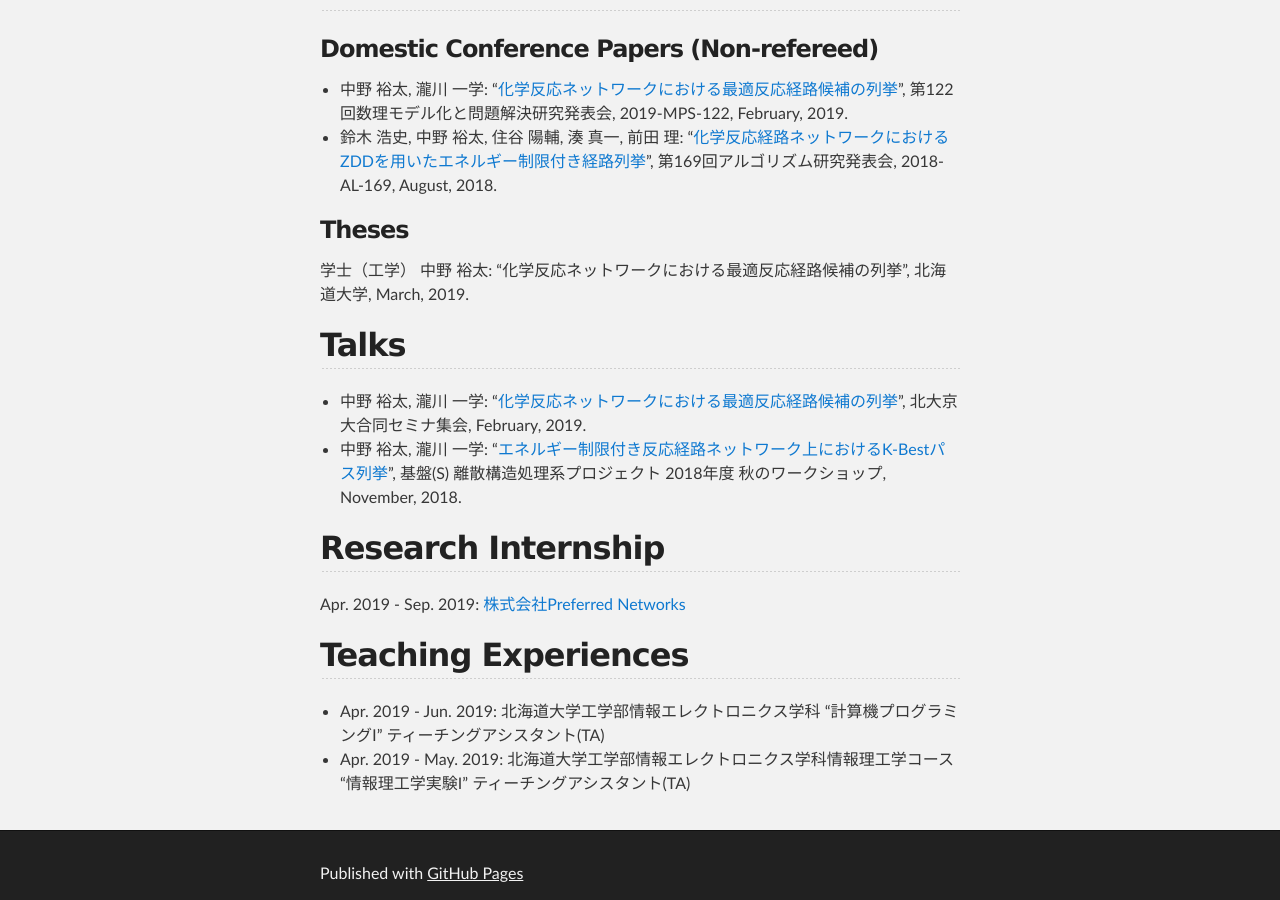
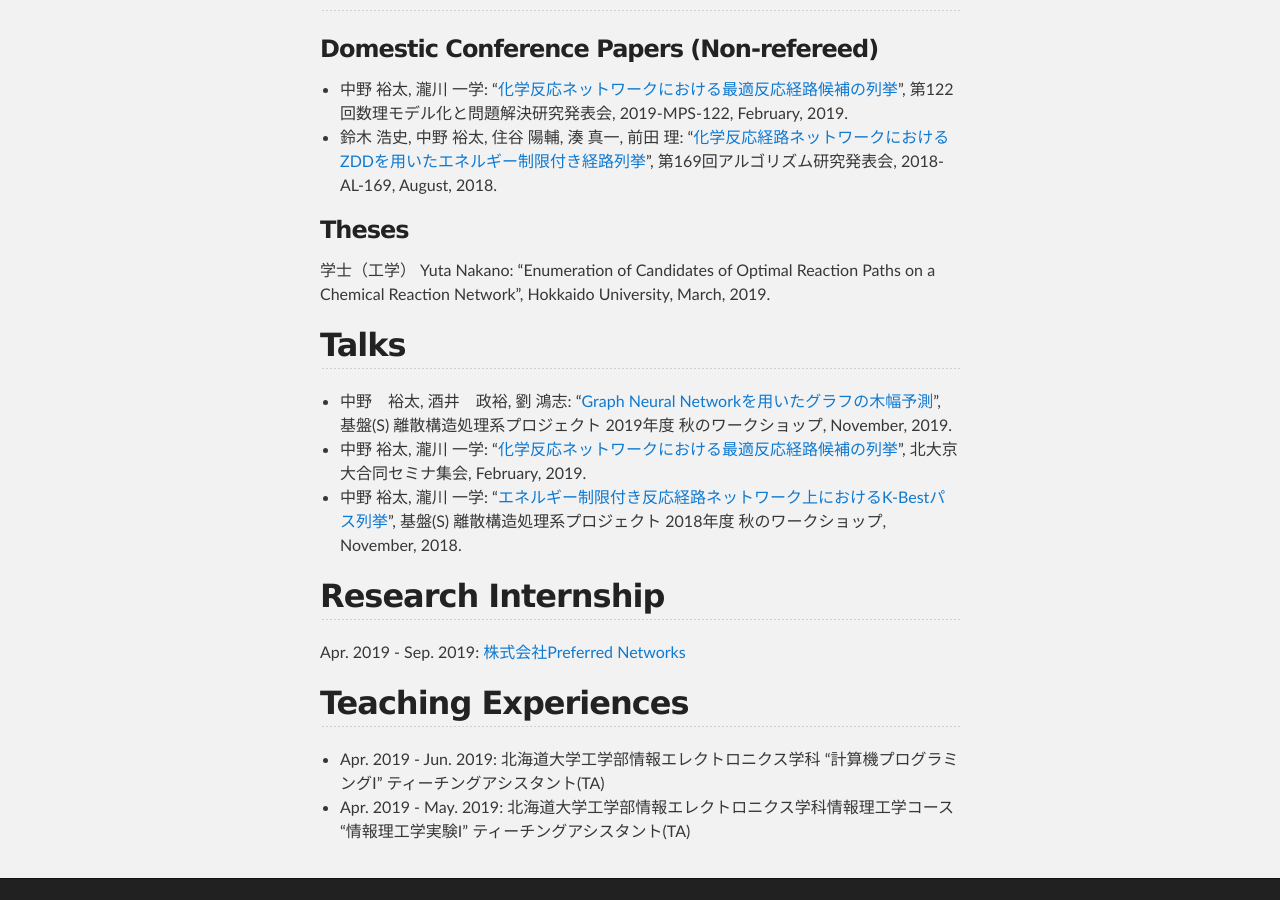
Before and after one commit to mits58/mits58.github.io, a Jekyll site: the page built from index.md, in a window 1280 px wide and 900 px high, scrolled down 1252 px. Built offline with Jekyll 4.4.1, drawn with Linux system fonts in a browser that asks for light colours.

Commit message:
updated autumn workshop

```diff
--- a/index.md
+++ b/index.md
@@ -38,9 +38,10 @@ Since I used chemical data in graduation research, I'm also interested in Chemoi
 
 ### Theses
 学士（工学）
-中野 裕太: "化学反応ネットワークにおける最適反応経路候補の列挙", 北海道大学, March, 2019.
+Yuta Nakano: "Enumeration of Candidates of Optimal Reaction Paths on a Chemical Reaction Network", Hokkaido University, March, 2019.
 
 ## Talks
+- 中野　裕太, 酒井　政裕, 劉 鴻志: "[Graph Neural Networkを用いたグラフの木幅予測](http://www-erato.ist.hokudai.ac.jp/html/php/sub_html.php?id=56)", 基盤(S) 離散構造処理系プロジェクト 2019年度 秋のワークショップ, November, 2019.
 - 中野 裕太, 瀧川 一学: "[化学反応ネットワークにおける最適反応経路候補の列挙](http://www-erato.ist.hokudai.ac.jp/html/php/sub_html.php?id=51)", 北大京大合同セミナ集会, February, 2019.
 - 中野 裕太, 瀧川 一学: "[エネルギー制限付き反応経路ネットワーク上におけるK-Bestパス列挙](http://www-erato.ist.hokudai.ac.jp/html/php/sub_html.php?id=47)", 基盤(S) 離散構造処理系プロジェクト 2018年度 秋のワークショップ, November, 2018.
 
```
Also changed, not shown: index-jp.md (+1 -0 lines).
